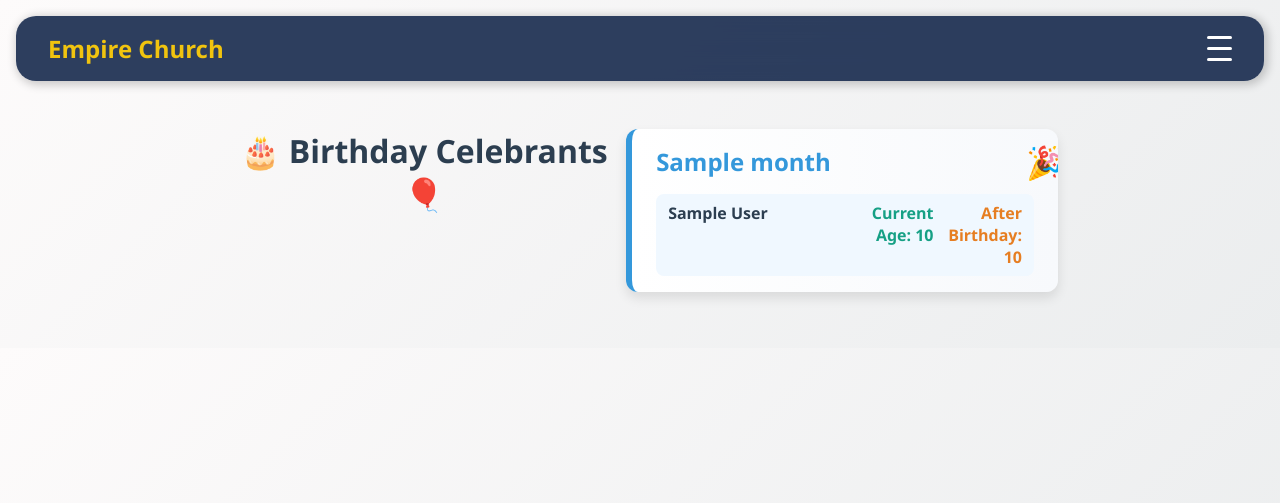
After one commit to abiezer123/emp, a Flask app: template templates/birthdays.html in a window 1280 px wide. The commit adds this page. Shown: the top 503 px of the page. Run offline with Flask 3, Linux system fonts and the light colour scheme; the template is opened without the code that fills it: most values are stand-ins (such as "Sample title", 1, 10 or a date in 2020).

Commit message:
birthday

```diff
--- a/app.py
+++ b/app.py
@@ -564,5 +564,38 @@ def upload_image():
         return jsonify({"error": str(e)}), 500
 
 
+@app.route('/birthdays')
+def birthdays():
+    members = list(members_collection.find())  # or wherever your members are stored
+
+    months = [
+        "January", "February", "March", "April", "May", "June",
+        "July", "August", "September", "October", "November", "December"
+    ]
+
+    birthdays_dict = {month: [] for month in months}
+
+    for m in members:
+        if m.get('birthdate'):
+            bdate = m['birthdate']  # 'YYYY-MM-DD' string
+            b = date.fromisoformat(bdate)
+            month_name = months[b.month - 1]
+            today = date.today()
+            current_age = today.year - b.year
+            # If birthday hasn't occurred yet this year
+            if (today.month, today.day) < (b.month, b.day):
+                current_age -= 1
+            next_age = current_age + 1
+            birthdays_dict[month_name].append({
+                'full_name': m.get('full_name') or m.get('name'),
+                'current_age': current_age,
+                'next_age': next_age
+            })
+
+    # Remove months with no birthdays
+    birthdays_dict = {k: v for k, v in birthdays_dict.items() if v}
+
+    return render_template("birthdays.html", birthdays=birthdays_dict, now=datetime.now())
+
 if __name__ == '__main__':
     app.run(debug=True)
--- a/templates/attendance.html
+++ b/templates/attendance.html
@@ -29,6 +29,8 @@
                 <li><a href="/attendance" class="{{ 'active' if request.path == '/attendance' else '' }}">Home</a>
                 </li>
                 <li><a href="/members" class="{{ 'active' if request.path == '/members' else '' }}">Members</a></li>
+                <li><a href="/birthdays" class="{{ 'active' if request.path == '/birthdays' else '' }}">Birthdays</a>
+                </li>
                 <li><a href="/logout">Logout</a></li>
             </ul>
         </nav>
--- /dev/null
+++ b/templates/birthdays.html
@@ -0,0 +1,169 @@
+<!DOCTYPE html>
+<html lang="en">
+
+<head>
+    <meta charset="UTF-8">
+    <meta name="viewport" content="width=device-width, initial-scale=1.0">
+    <title>Birthday Celebrants</title>
+    <link rel="stylesheet" href="{{ url_for('static', filename='styles.css') }}">
+    <style>
+        body {
+            font-family: 'Segoe UI', sans-serif;
+            margin: 0;
+            padding: 0;
+            background: linear-gradient(135deg, #fdfbfb, #ebedee);
+        }
+
+        main {
+            padding: 2rem;
+            max-width: 900px;
+            margin: auto;
+        }
+
+        h2 {
+            color: #2c3e50;
+            text-align: center;
+            margin-bottom: 2rem;
+            font-size: 2rem;
+        }
+
+        .month-section {
+            background: linear-gradient(90deg, #ffffff, #f7f9fc);
+            border-radius: 12px;
+            margin-bottom: 1.5rem;
+            padding: 1rem 1.5rem;
+            box-shadow: 0 6px 12px rgba(0, 0, 0, 0.1);
+            border-left: 6px solid #3498db;
+            position: relative;
+            overflow: hidden;
+        }
+
+        .month-title {
+            font-size: 1.5rem;
+            font-weight: 700;
+            margin-bottom: 1rem;
+            color: #3498db;
+            position: relative;
+        }
+
+        .month-title::after {
+            content: "🎉";
+            position: absolute;
+            right: -2rem;
+            top: -0.3rem;
+            font-size: 2rem;
+        }
+
+        .members-list {
+            display: flex;
+            flex-direction: column;
+            gap: 0.8rem;
+        }
+
+        .member-row {
+            display: flex;
+            justify-content: space-between;
+            padding: 8px 12px;
+            border-radius: 8px;
+            background: #f0f8ff;
+            transition: transform 0.2s, box-shadow 0.2s;
+        }
+
+        .member-row:hover {
+            transform: scale(1.02);
+            box-shadow: 0 4px 8px rgba(0, 0, 0, 0.12);
+        }
+
+        .member-name {
+            font-weight: 700;
+            color: #2c3e50;
+            flex: 2;
+        }
+
+        .member-age {
+            font-weight: 600;
+            color: #16a085;
+            flex: 1;
+            text-align: right;
+        }
+
+        .member-next-age {
+            font-weight: 600;
+            color: #e67e22;
+            flex: 1;
+            text-align: right;
+        }
+
+        .today-birthday {
+            background: #ffe6e6 !important;
+            border-left: 4px solid #e74c3c;
+        }
+
+        @media (max-width: 600px) {
+            .member-row {
+                flex-direction: column;
+                gap: 4px;
+                text-align: left;
+            }
+
+            .member-age,
+            .member-next-age {
+                text-align: left;
+            }
+        }
+    </style>
+</head>
+
+<header>
+    <nav class="navbar">
+        <div class="nav-left">
+            <div class="navbar-brand">Empire Church</div>
+        </div>
+
+        <!-- Burger icon toggle -->
+        <input type="checkbox" id="nav-toggle" class="nav-toggle" />
+        <label for="nav-toggle" class="nav-toggle-label">
+            <span></span>
+            <span></span>
+            <span></span>
+        </label>
+
+        <!-- Navigation links -->
+        <ul class="navbar-links">
+            <li><a href="/attendance" class="{{ 'active' if request.path == '/attendance' else '' }}">Home</a>
+            </li>
+            <li><a href="/members" class="{{ 'active' if request.path == '/members' else '' }}">Members</a></li>
+            <li><a href="/birthdays" class="{{ 'active' if request.path == '/birthdays' else '' }}">Birthdays</a>
+            </li>
+            <li><a href="/logout">Logout</a></li>
+        </ul>
+    </nav>
+
+
+</header>
+
+
+<body>
+    <main>
+        <h2>🎂 Birthday Celebrants 🎈</h2>
+
+        {% set today = namespace(day=now.day, month=now.month) %}
+        {% for month, members_in_month in birthdays.items() %}
+        <div class="month-section">
+            <div class="month-title">{{ month }}</div>
+            <div class="members-list">
+                {% for member in members_in_month %}
+                {% set is_today = (member.birth_day == today.day and member.birth_month == today.month) %}
+                <div class="member-row {% if is_today %}today-birthday{% endif %}">
+                    <div class="member-name">{{ member.full_name }} {% if is_today %}🎉{% endif %}</div>
+                    <div class="member-age">Current Age: {{ member.current_age }}</div>
+                    <div class="member-next-age">After Birthday: {{ member.next_age }}</div>
+                </div>
+                {% endfor %}
+            </div>
+        </div>
+        {% endfor %}
+    </main>
+</body>
+
+</html>
--- a/templates/members.html
+++ b/templates/members.html
@@ -112,6 +112,8 @@
                 <li><a href="/attendance" class="{{ 'active' if request.path == '/attendance' else '' }}">Home</a>
                 </li>
                 <li><a href="/members" class="{{ 'active' if request.path == '/members' else '' }}">Members</a></li>
+                <li><a href="/birthdays" class="{{ 'active' if request.path == '/birthdays' else '' }}">Birthdays</a>
+                </li>
                 <li><a href="/logout">Logout</a></li>
             </ul>
         </nav>
```
